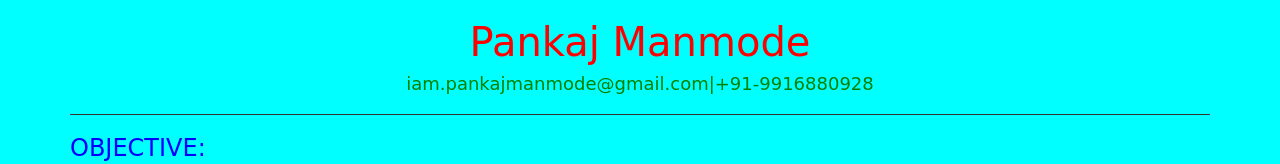
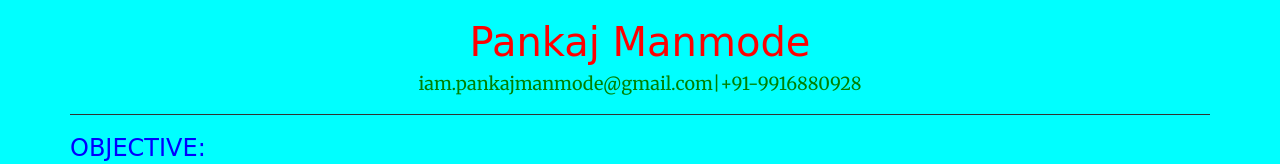
Before and after one commit to pankajmanmode/webproject, a plain HTML site: page index.html in a window 1280 px wide. Shown: the top 164 px of the page. Drawn offline with nearby package versions, Linux system fonts and the light colour scheme.

Commit message:
Update css.css

```diff
--- a/css.css
+++ b/css.css
@@ -10,7 +10,7 @@ h1 {
 }
 
 h4 {
-  font-family: 'Pangolin', cursive;
+  font-family: 'Merriweather';
   color: green;
   text-align: center;
 }
```
